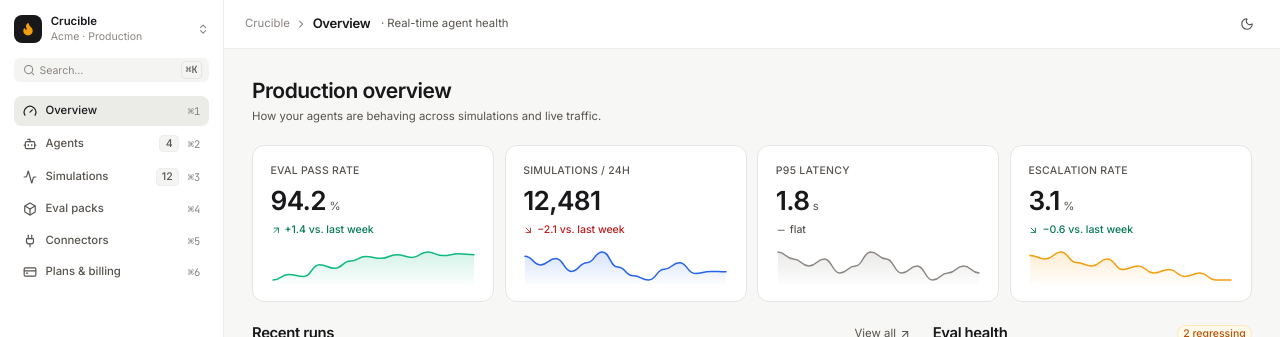
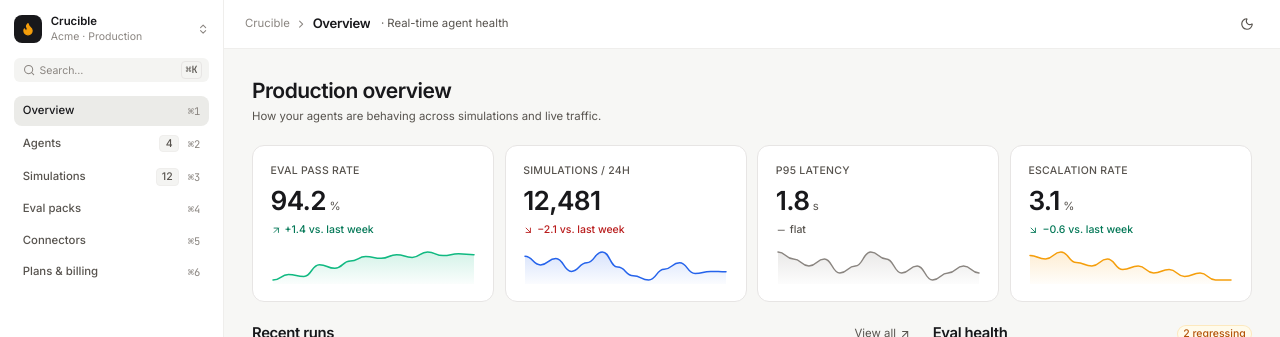
Before and after one commit to Soffi-Originals/crucible-demo, a React (Vite) app: page / in a window 1280 px wide. Shown: the top 337 px of the page. Built offline with nearby package versions, Linux system fonts and the light colour scheme.

Commit message:
AI: Edit src/components/views/SidebarNavItem.tsx

```diff
--- a/src/components/views/SidebarNavItem.tsx
+++ b/src/components/views/SidebarNavItem.tsx
@@ -47,11 +47,6 @@ export const SidebarNavItem = React.forwardRef<
       className={cn(sidebarNavItemVariants({ state, size }), className)}
       {...props}
     >
-      {icon ? (
-        <span className="flex h-4 w-4 shrink-0 items-center justify-center">
-          {icon}
-        </span>
-      ) : null}
       <Text size="sm" weight="medium" className="flex-1 text-current">
         {label}
       </Text>
```
